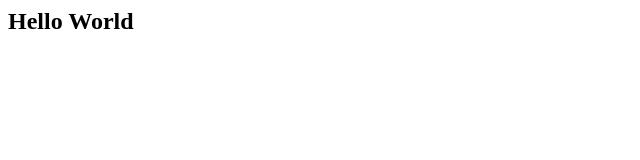
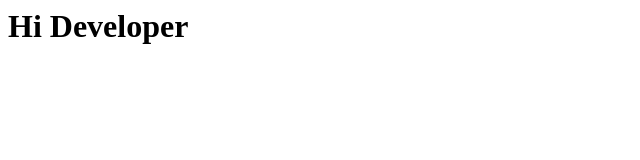
Before and after one commit to manishaghuge/fullstack.github.io, a plain HTML site: page index.html in a window 1280 px wide. Shown: the whole page, without its empty margins (0-640 px from the left). Drawn offline with Linux system fonts and the light colour scheme.

Commit message:
new changes

```diff
--- a/index.html
+++ b/index.html
@@ -1 +1,3 @@
-<h2>Hello World</h2>
+<div>
+    <h1>Hi Developer</h1>
+</div>
```
